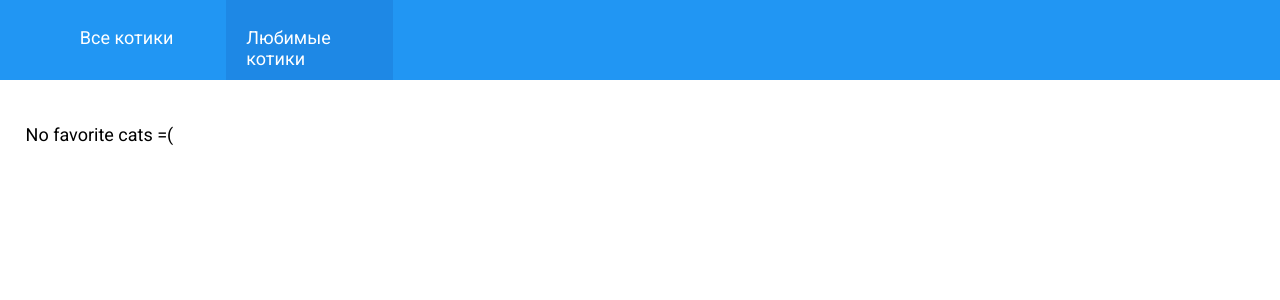
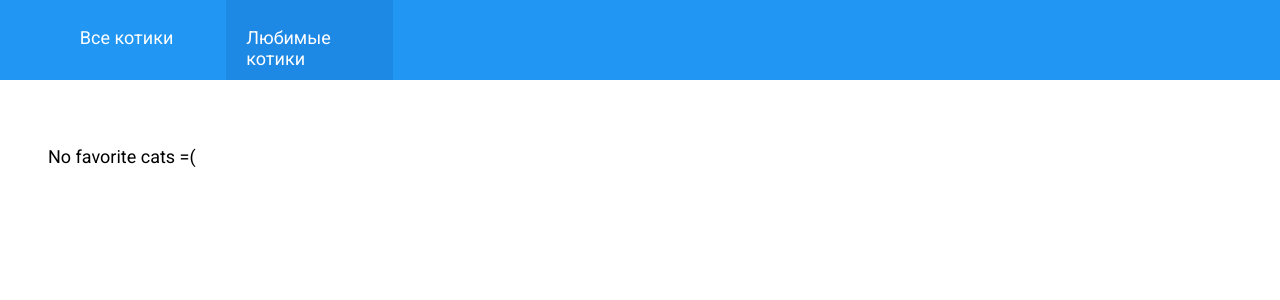
Before and after one commit to zena7/frontend-challenge, a React (Vite) app: page /favoriteCats in a window 1280 px wide. Shown: the top 300 px of the page. Built offline with nearby package versions, Linux system fonts and the light colour scheme.

Commit message:
refactor: 💡 alter styles for cats list

```diff
--- a/src/catCard/CatCard.module.css
+++ b/src/catCard/CatCard.module.css
@@ -1,7 +1,8 @@
 .catContainer {
   position: relative;
-  width: 100%;
-  height: 100%;
+
+  width: 14rem;
+  height: 14rem;
   padding: 0 0;
   margin: 0 0;
   display: flex;
@@ -13,18 +14,17 @@
   object-fit: cover;
   width: 100%;
   height: 100%;
-  /* height: auto; */
   padding: 0 0;
   margin: 0 0;
 }
 
 .containerIconsFav {
   position: absolute;
-  width: 24%;
-  height: 30%;
+  width: 3rem;
+  height: 3rem;
   border: none;
-  left: 78%;
-  top: 70%;
+  left: 72%;
+  top: 72%;
   background-color: transparent;
   cursor: pointer;
 }
@@ -44,10 +44,6 @@
   display: block;
 }
 
-/* .containerIconsFav:focus .iconFavoriteBorder {
-  display: block;
-} */
-
 .active {
   display: block;
 }
--- a/src/styles.css
+++ b/src/styles.css
@@ -7,6 +7,7 @@
 body {
   min-height: 100vh;
   max-width: 1440px;
+  width: 100%;
   margin: 0;
   padding: 0;
   font-family: 'Roboto', sans-serif;
@@ -25,31 +26,17 @@ li {
 
 .catsList {
   position: relative;
-  padding: 2% 2% 0 2%;
-  padding-bottom: O;
-  /* background-color: pink; */
+  padding: 48px 62px 48px 48px;
   display: grid;
   grid-template-columns: repeat(5, 1fr);
-  gap: 2%;
-  height: 50%;
-  align-items: baseline;
+  column-gap: 47px;
+  grid-template-rows: repeat(2, 1fr);
+  row-gap: 47px;
 }
 
 .catItem {
-  width: 90%;
-  height: 85%;
-  /* border: 6px solid wheat; */
   overflow: hidden;
   padding: 0 0;
-  margin: 0 0;
-}
-
-.buttonDownload {
-  display: block;
-  padding: 1% 2%;
-  margin: 2% auto;
-  margin-bottom: 1%;
-  font-size: 1rem;
 }
 
 /* ЭТО класс из компонента HEADER. Он работает благодаря компоненту NavLink из react-router-dom!!!!!!Хочу его перенести в локальные стили */
@@ -60,3 +47,8 @@ li {
   /* height: inherit; */
   /* min-height: 5rem; */
 }
+
+.downloadMore {
+  margin: 0 auto;
+  width: 20%;
+}
```
